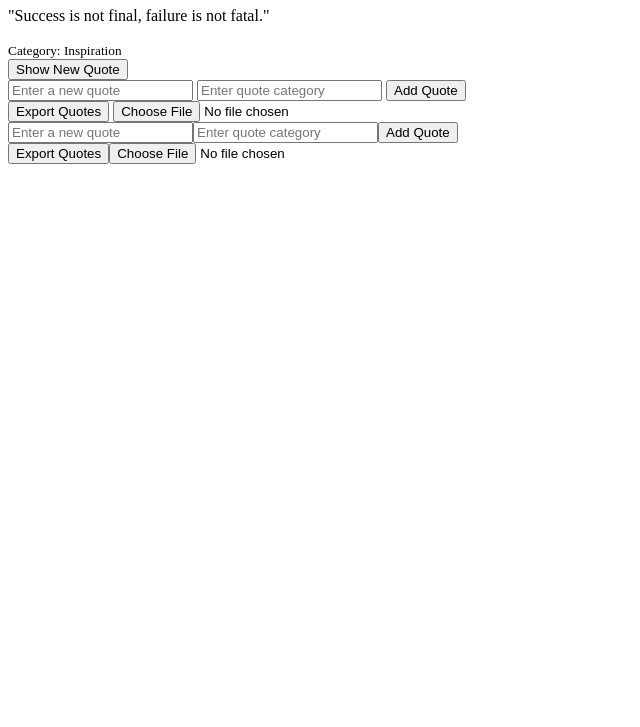
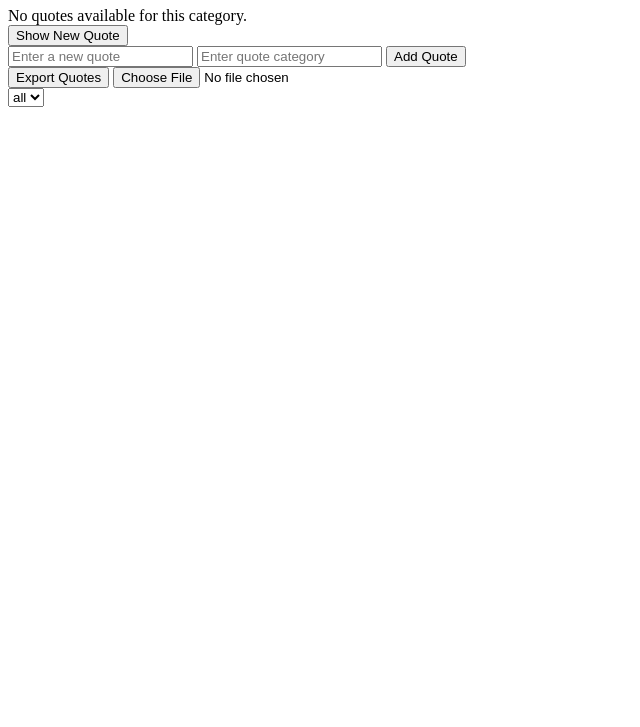
Before and after one commit to sholismax/alx_fe_javascript, a plain HTML site: page dom-manipulation/index.html in a window 1280 px wide. Shown: the part 73-800 px from the top of the page, without its empty margins (0-640 px from the left). Drawn offline with Linux system fonts and the light colour scheme.

Commit message:
new update

```diff
--- a/dom-manipulation/index.html
+++ b/dom-manipulation/index.html
@@ -26,5 +26,10 @@
     </div>
 
     <script src="script.js"></script>
+
+    <select id="categoryFilter" onchange="filterQuotes()">
+    <option value="all">All Categories</option>
+    <!-- Dynamically populated categories -->
+  </select>
 </body>
 </html>
--- a/dom-manipulation/script.js
+++ b/dom-manipulation/script.js
@@ -1,148 +1,116 @@
-document.addEventListener("DOMContentLoaded", function () {
+document.addEventListener("DOMContentLoaded", () => {
+    // Select DOM elements
     const quoteDisplay = document.getElementById("quoteDisplay");
-    const newQuoteButton = document.getElementById("newQuote");
+    const newQuoteBtn = document.getElementById("newQuote");
+    const addQuoteBtn = document.getElementById("addQuoteBtn");
+    const newQuoteText = document.getElementById("newQuoteText");
+    const newQuoteCategory = document.getElementById("newQuoteCategory");
+    const categoryFilter = document.getElementById("categoryFilter");
+    const exportBtn = document.getElementById("exportQuotesBtn");
+    const importFile = document.getElementById("importFile");
 
-    // Load quotes from Local Storage or use default quotes
-    let quotes = JSON.parse(localStorage.getItem("quotes")) || [
-        { text: "The best way to get started is to quit talking and begin doing.", category: "Motivation" },
-        { text: "Code is like humor. When you have to explain it, it’s bad.", category: "Programming" },
-        { text: "Success is not final, failure is not fatal.", category: "Inspiration" }
-    ];
+    // Load quotes from local storage or initialize
+    let quotes = JSON.parse(localStorage.getItem("quotes") || "[]");
 
-    // Save quotes to Local Storage
+    // Load last selected filter from local storage
+    let currentFilter = localStorage.getItem("lastFilter") || "all";
+    categoryFilter.value = currentFilter;
+
+    // Display a random quote based on filter
+    function showRandomQuote() {
+        const filteredQuotes = currentFilter === "all"
+            ? quotes
+            : quotes.filter(q => q.category === currentFilter);
+
+        if (filteredQuotes.length === 0) {
+            quoteDisplay.textContent = "No quotes available for this category.";
+            return;
+        }
+
+        const randomIndex = Math.floor(Math.random() * filteredQuotes.length);
+        quoteDisplay.textContent = filteredQuotes[randomIndex].text;
+    }
+
+    // Add a new quote
+    function addQuote() {
+        const text = newQuoteText.value.trim();
+        const category = newQuoteCategory.value.trim();
+
+        if (!text || !category) {
+            alert("Please enter both quote and category.");
+            return;
+        }
+
+        quotes.push({ text, category });
+        saveQuotes();
+        populateCategories();
+        newQuoteText.value = "";
+        newQuoteCategory.value = "";
+        showRandomQuote();
+    }
+
+    // Save quotes to local storage
     function saveQuotes() {
         localStorage.setItem("quotes", JSON.stringify(quotes));
     }
 
-    // Display a random quote
-    function showRandomQuote() {
-        if (quotes.length === 0) {
-            quoteDisplay.textContent = "No quotes available.";
-            return;
+    // Populate category dropdown dynamically
+    function populateCategories() {
+        const categories = ["all", ...new Set(quotes.map(q => q.category))];
+        categoryFilter.innerHTML = categories.map(cat =>
+            `<option value="${cat}">${cat}</option>`
+        ).join("");
+
+        // Restore previously selected filter
+        if (categories.includes(currentFilter)) {
+            categoryFilter.value = currentFilter;
+        } else {
+            currentFilter = "all";
+            categoryFilter.value = "all";
         }
-
-        const randomIndex = Math.floor(Math.random() * quotes.length);
-        const quote = quotes[randomIndex];
-
-        quoteDisplay.innerHTML = `
-            <p>"${quote.text}"</p>
-            <small>Category: ${quote.category}</small>
-        `;
-
-        // Store last viewed quote in Session Storage
-        sessionStorage.setItem("lastQuote", JSON.stringify(quote));
     }
 
-    // Create Add Quote form dynamically
-    function createAddQuoteForm() {
-        const container = document.createElement("div");
-
-        const quoteInput = document.createElement("input");
-        quoteInput.type = "text";
-        quoteInput.placeholder = "Enter a new quote";
-
-        const categoryInput = document.createElement("input");
-        categoryInput.type = "text";
-        categoryInput.placeholder = "Enter quote category";
-
-        const addButton = document.createElement("button");
-        addButton.textContent = "Add Quote";
-
-        addButton.onclick = function () {
-            addQuote(quoteInput.value, categoryInput.value);
-            quoteInput.value = "";
-            categoryInput.value = "";
-        };
-
-        container.appendChild(quoteInput);
-        container.appendChild(categoryInput);
-        container.appendChild(addButton);
-
-        document.body.appendChild(container);
-    }
-
-    // Add new quote
-    function addQuote(text, category) {
-        if (text.trim() === "" || category.trim() === "") {
-            alert("Please enter both a quote and a category.");
-            return;
-        }
-
-        quotes.push({
-            text: text.trim(),
-            category: category.trim()
-        });
-
-        saveQuotes();
+    // Filter quotes based on selected category
+    window.filterQuotes = function() {
+        currentFilter = categoryFilter.value;
+        localStorage.setItem("lastFilter", currentFilter);
         showRandomQuote();
     }
 
     // Export quotes as JSON
-    function exportQuotes() {
-        const blob = new Blob([JSON.stringify(quotes, null, 2)], {
-            type: "application/json"
-        });
-
+    exportBtn.addEventListener("click", () => {
+        const blob = new Blob([JSON.stringify(quotes, null, 2)], { type: "application/json" });
         const url = URL.createObjectURL(blob);
-        const link = document.createElement("a");
-        link.href = url;
-        link.download = "quotes.json";
-        link.click();
-
+        const a = document.createElement("a");
+        a.href = url;
+        a.download = "quotes.json";
+        a.click();
         URL.revokeObjectURL(url);
-    }
+    });
 
     // Import quotes from JSON file
-    window.importFromJsonFile = function (event) {
+    importFile.addEventListener("change", (event) => {
         const fileReader = new FileReader();
-
-        fileReader.onload = function (e) {
+        fileReader.onload = function(e) {
             try {
                 const importedQuotes = JSON.parse(e.target.result);
                 quotes.push(...importedQuotes);
                 saveQuotes();
+                populateCategories();
                 alert("Quotes imported successfully!");
+                showRandomQuote();
             } catch {
                 alert("Invalid JSON file.");
             }
-        };
+        }
+        fileReader.readAsText(event.target.files[0]);
+    });
 
-        fileReader.readAsText(event.target.files[0]);
-    };
+    // Event listeners
+    newQuoteBtn.addEventListener("click", showRandomQuote);
+    addQuoteBtn.addEventListener("click", addQuote);
 
-    // Create Import/Export controls
-    function createImportExportControls() {
-        const container = document.createElement("div");
-
-        const exportButton = document.createElement("button");
-        exportButton.textContent = "Export Quotes";
-        exportButton.onclick = exportQuotes;
-
-        const importInput = document.createElement("input");
-        importInput.type = "file";
-        importInput.accept = ".json";
-        importInput.onchange = importFromJsonFile;
-
-        container.appendChild(exportButton);
-        container.appendChild(importInput);
-
-        document.body.appendChild(container);
-    }
-
-    // Restore last viewed quote from Session Storage
-    const lastQuote = sessionStorage.getItem("lastQuote");
-    if (lastQuote) {
-        const quote = JSON.parse(lastQuote);
-        quoteDisplay.innerHTML = `
-            <p>"${quote.text}"</p>
-            <small>Category: ${quote.category}</small>
-        `;
-    } else {
-        showRandomQuote();
-    }
-
-    newQuoteButton.addEventListener("click", showRandomQuote);
-
-    createAddQuoteForm();
-    createImportExportControls();
+    // Initialize
+    populateCategories();
+    showRandomQuote();
 });
```
